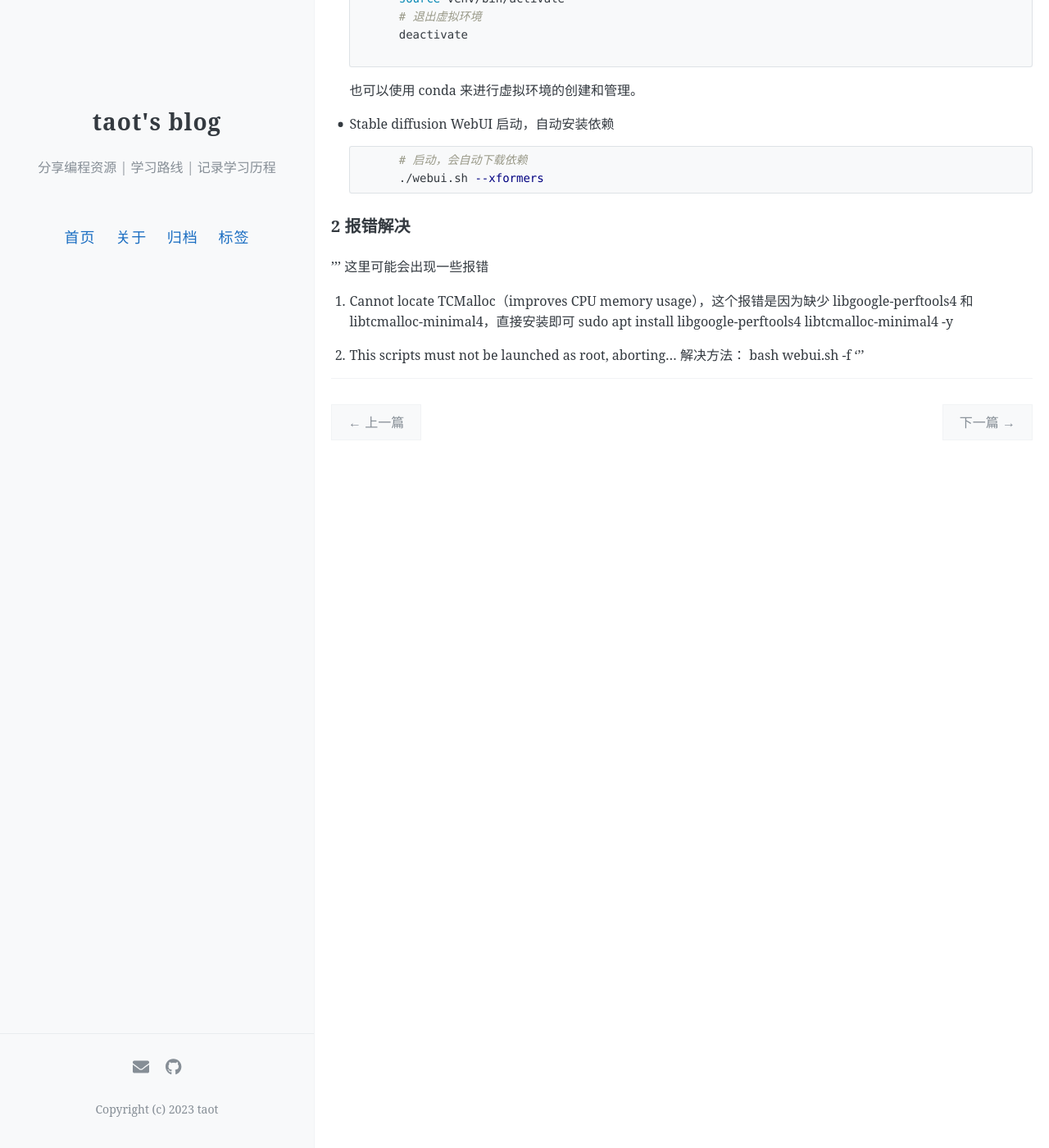
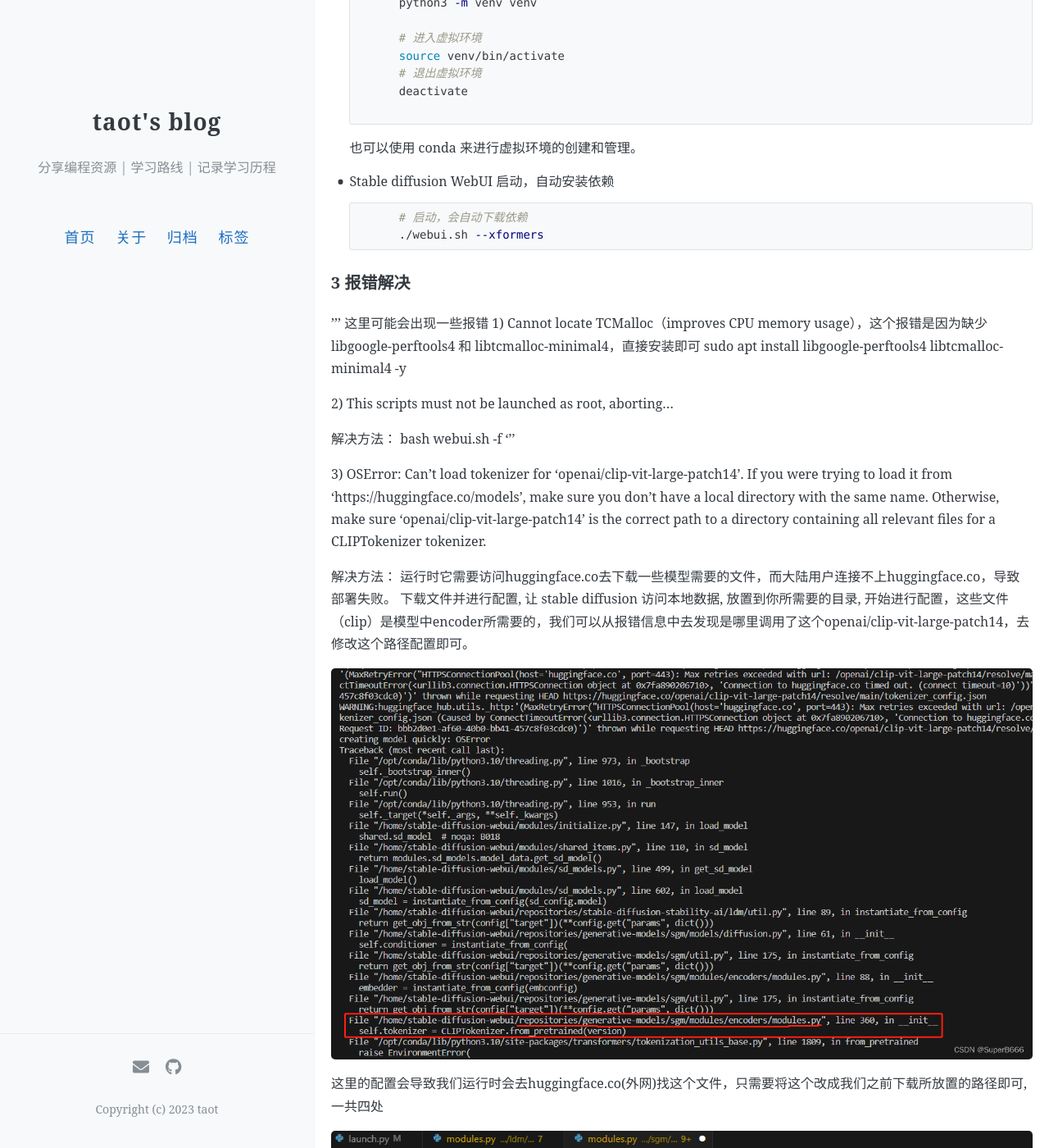
Before and after one commit to Taot-chen/Taot-chen.github.io, a Jekyll site: the page built from _posts/2024-01-06-deploy_stable_diffussion_linux.md, in a window 1280 px wide and 1400 px high, scrolled down 763 px. Shown: the whole window at 82% size. Built offline with Jekyll 4.4.1, drawn with Linux system fonts in a browser that asks for light colours; comment, search, counter and statistics services are not loaded; before the commit the page ends 1341 px from its top, so only the background shows below that; some of the changed text lies outside the part shown.

Commit message:
1. update _posts/2024-01-06-deploy_stable_diffussion_linux.md

````diff
--- a/_posts/2024-01-06-deploy_stable_diffussion_linux.md
+++ b/_posts/2024-01-06-deploy_stable_diffussion_linux.md
@@ -1,6 +1,6 @@
 ---
 layout: post
-title: deploy_stable_diffusion_linux
+title: deploy_stable_diffusion_linux_local
 date: 2024-01-06
 tags: [llm]
 author: taot
@@ -17,6 +17,8 @@
 * 安装 CUDA11.8（pytorch2.x，xformers），对 stable diffusion 兼容比较好
     * 支持 pytorch2.x
     * 支持 xformers，可以加速图片生成
+
+### 2 deploy stable diffusion
 * github stable diffusion webUI
     ```bash
         git clone https://github.com/AUTOMATIC1111/stable-diffusion-webui.git
@@ -40,13 +42,63 @@
         ./webui.sh --xformers
     ```
 
-### 2 报错解决
+### 3 报错解决
 '''
 这里可能会出现一些报错
-1. Cannot locate TCMalloc（improves CPU memory usage），这个报错是因为缺少 libgoogle-perftools4 和 libtcmalloc-minimal4，直接安装即可
+1) Cannot locate TCMalloc（improves CPU memory usage），这个报错是因为缺少 libgoogle-perftools4 和 libtcmalloc-minimal4，直接安装即可
 sudo apt install libgoogle-perftools4 libtcmalloc-minimal4 -y
 
-1. This scripts must not be launched as root, aborting...
+2) This scripts must not be launched as root, aborting...
+
 解决方法：
 bash webui.sh -f
 '''
+
+3)  OSError: Can't load tokenizer for 'openai/clip-vit-large-patch14'. If you were trying to load it from 'https://huggingface.co/models', make sure you don't have a local directory with the same name. Otherwise, make sure 'openai/clip-vit-large-patch14' is the correct path to a directory containing all relevant files for a CLIPTokenizer tokenizer.
+
+解决方法：
+运行时它需要访问huggingface.co去下载一些模型需要的文件，而大陆用户连接不上huggingface.co，导致部署失败。
+下载文件并进行配置, 让 stable diffusion 访问本地数据, 放置到你所需要的目录, 开始进行配置，这些文件（clip）是模型中encoder所需要的，我们可以从报错信息中去发现是哪里调用了这个openai/clip-vit-large-patch14，去修改这个路径配置即可。
+
+![Alt text](../blog_images/github_drawing_board_for_gitpages_blog/sd1.png)
+
+这里的配置会导致我们运行时会去huggingface.co(外网)找这个文件，只需要将这个改成我们之前下载所放置的路径即可, 一共四处
+
+![Alt text](../blog_images/github_drawing_board_for_gitpages_blog/sd2.png)
+
+
+4) RuntimeError: GET was unable to find an engine to execute this computation
+
+解决方法：
+因为torch torchvision cuda以及python版本都是有兼容关系的, 这三者安装兼容版本就可以了.
+
+检测torch和cuda是否能用:
+```python
+import torch
+print(torch.__version__)
+print(torch.cuda.is_available())
+
+```
+![Alt text](image-2.png)
+
+测试:
+```python
+import torch
+
+print(torch.cuda.is_available())
+num_gpu =1
+# Decide which device to run on
+device = torch.device("cuda:0" if (torch.cuda.is_available() and num_gpu > 0) else "cpu")
+print(device)
+print(torch.cuda.get_device_name(0))
+print(torch.rand(3,3).cuda())
+
+```
+![Alt text](image-1.png)
+
+检查cudnn是否可用:
+```python
+print(torch.backends.cudnn.version())
+
+```
+![Alt text](image.png)
````
Also changed, not shown: _posts/image-1.png (added), _posts/image-2.png (added), _posts/image.png (added), blog_images/github_drawing_board_for_gitpages_blog/sd1.png (added), blog_images/github_drawing_board_for_gitpages_blog/sd2.png (added).
